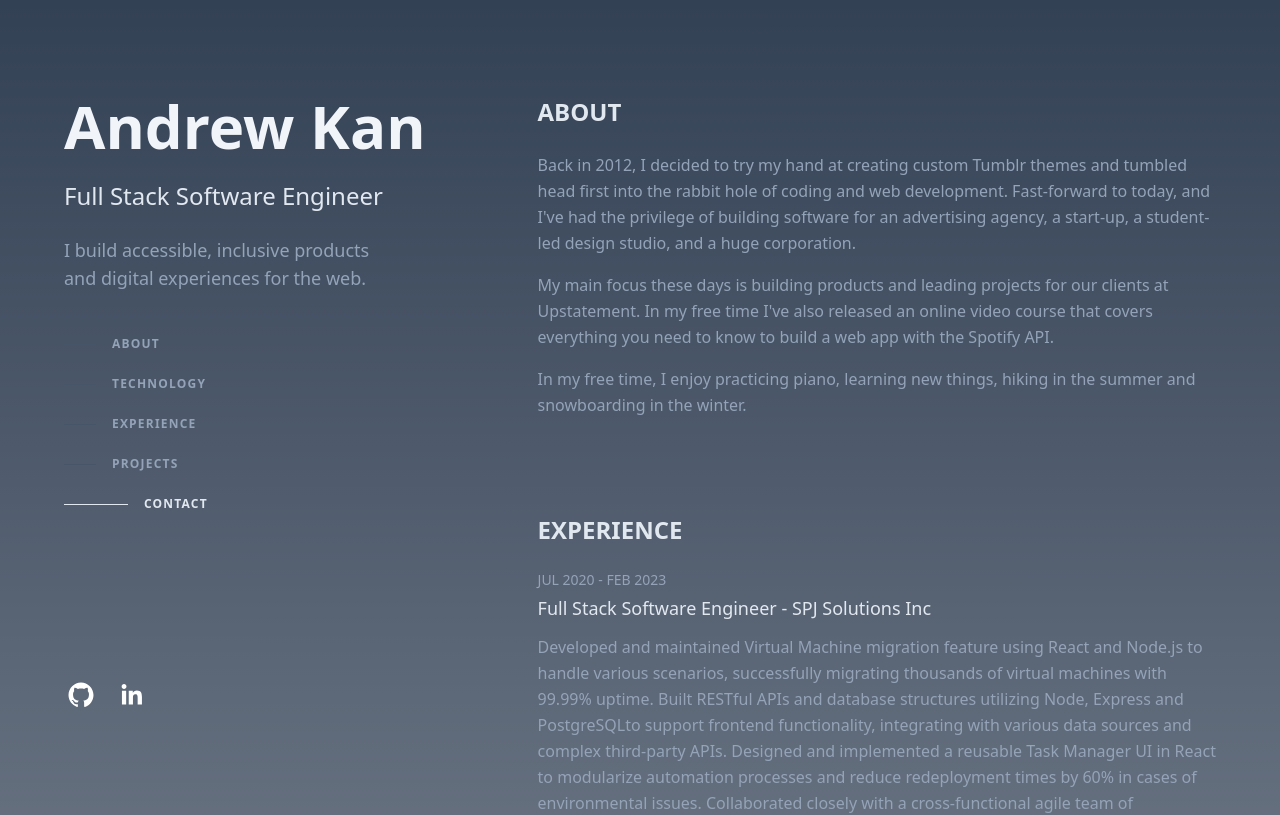
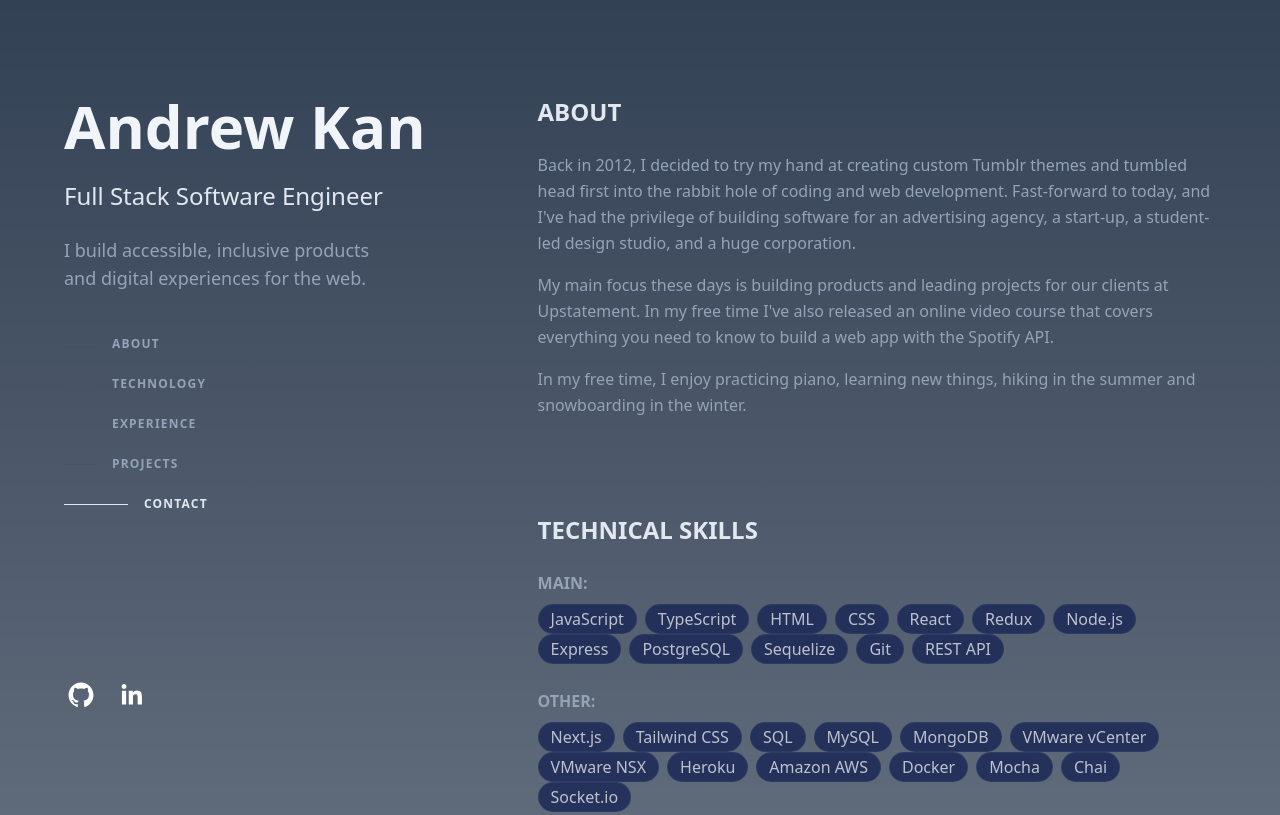
Before and after one commit to AndrewK09/portfolio, a Next.js app: page / in a window 1280 px wide. Shown: the top 815 px of the page. Built offline with nearby package versions, Linux system fonts and the light colour scheme.

Commit message:
Add technologies to page

```diff
--- a/app/page.tsx
+++ b/app/page.tsx
@@ -5,6 +5,7 @@ import Experiences from '@/components/Experiences';
 import Projects from '@/components/Projects';
 import Navbar from '@/components/Navbar';
 import Contact from '@/components/Contact';
+import Technologies from '@/components/Technologies';
 
 const SocialIconWrap = ({ url }: { url: string }) => {
   return <SocialIcon url={url} fgColor="white" bgColor="transparent" />;
@@ -12,7 +13,7 @@ const SocialIconWrap = ({ url }: { url: string }) => {
 
 const Portfolio = () => {
   return (
-    <div className=" lg:px-18 mx-auto w-full max-w-screen-xl px-10 lg:flex lg:max-w-screen-xl lg:justify-between lg:gap-x-28 lg:px-16">
+    <div className=" lg:px-18 mx-auto w-full max-w-screen-xl px-10 lg:flex lg:justify-between lg:gap-x-28 lg:px-16">
       <header className="py-52 lg:sticky lg:top-0 lg:flex lg:max-h-screen lg:min-w-fit lg:flex-col lg:justify-between lg:py-24 lg:pb-20 2xl:w-2/5">
         <div>
           <h1 className="xs:text-5xl text-4xl font-extrabold text-slate-100 sm:text-6xl md:text-7xl lg:text-6xl">
@@ -42,6 +43,7 @@ const Portfolio = () => {
 
       <main className="w-auto  lg:py-24">
         <About />
+        <Technologies />
         <Experiences />
         <Projects />
         <Contact />
```
